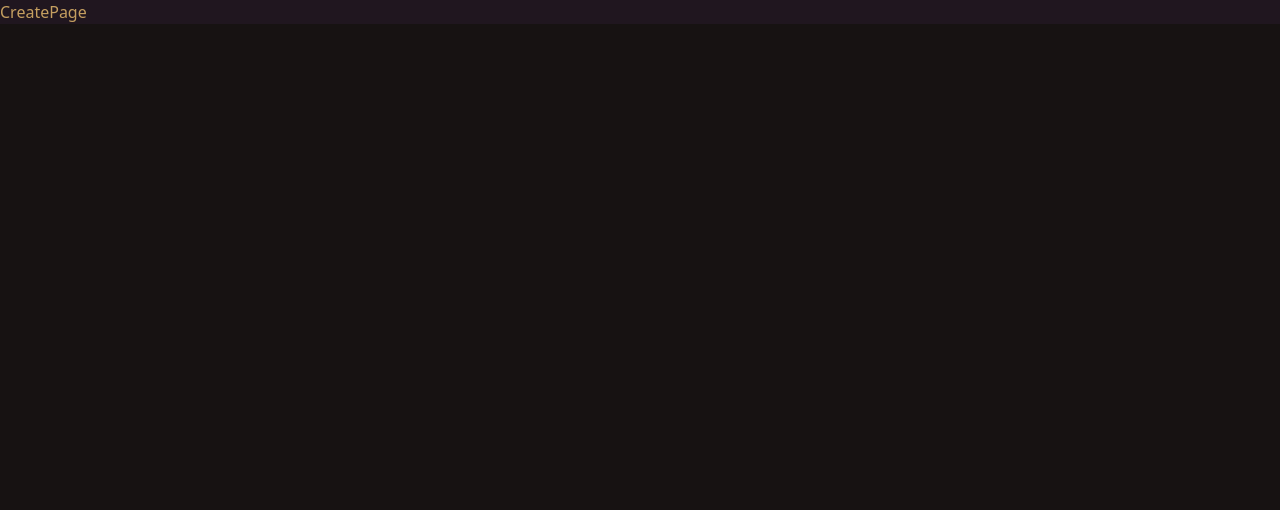
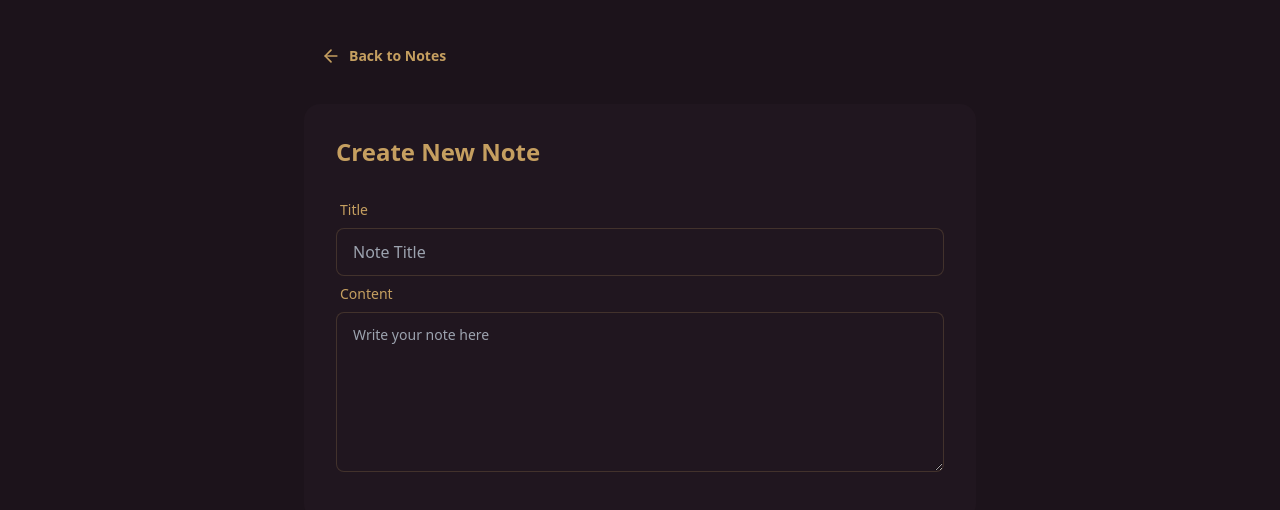
Before and after one commit to cameronsmorgan/MERN-NoteApp, a React app in the folder frontend/: page /create in a window 1280 px wide. Shown: the top 510 px of the page. Built offline with nearby package versions, Linux system fonts and the light colour scheme; the HTML template or start-up script is replaced by a standard one.

Commit message:
Update CreatePage.jsx

```diff
--- a/frontend/src/pages/CreatePage.jsx
+++ b/frontend/src/pages/CreatePage.jsx
@@ -1,9 +1,69 @@
+import { ArrowLeftIcon } from 'lucide-react'
 import React from 'react'
+import { useState } from 'react'
+import { Link } from 'react-router'
 
 const CreatePage = () => {
+
+  const [title, setTitle] = useState("")
+  const [content, setContent] = useState("")
+  const [loading, setLoading] = useState(false)
+
+  const handleSubmit = () =>{
+
+  }
+
+
+
+
   return (
-    <div>
-      <p>CreatePage</p>
+    <div className='min-h-screen bg-base-200'>
+      <div className='container mx-auto px-4 py-8'>
+        <div className='max-w-2xl mx-auto'>
+            <Link to={"/"} className='btn btn-ghost mb-6'>
+              <ArrowLeftIcon className='size-5'/>
+              Back to Notes
+            </Link>
+
+            <div className='card bg-base-100'>
+              <div className='card-body'>
+                <h2 className='card-title text-2xl mb-4'>Create New Note</h2>
+                <form onSubmit={handleSubmit}>
+                  <div className='form-control mb-4'>
+                    <label className='label'>
+                      <span className='label-text'>Title</span>
+                    </label>
+                    <input
+                      type='text'
+                      placeholder='Note Title'
+                      className='input input-bordered'
+                      value={title}
+                      onChange={(e) => setTitle(e.target.value)}
+
+                      />
+
+                      <label className='label'>
+                        <span className='label-text'>Content</span>
+                      </label>
+                      <textarea
+                        type='text'
+                        placeholder='Write your note here'
+                        className='textarea textarea-bordered h-40'
+                        value={content}
+                        onChange={(e)=> setContent(e.target.value)}
+
+                      />
+
+                  </div>
+                </form>
+
+              </div>
+
+            </div>
+        </div>
+
+      </div>
+
     </div>
   )
 }
```
